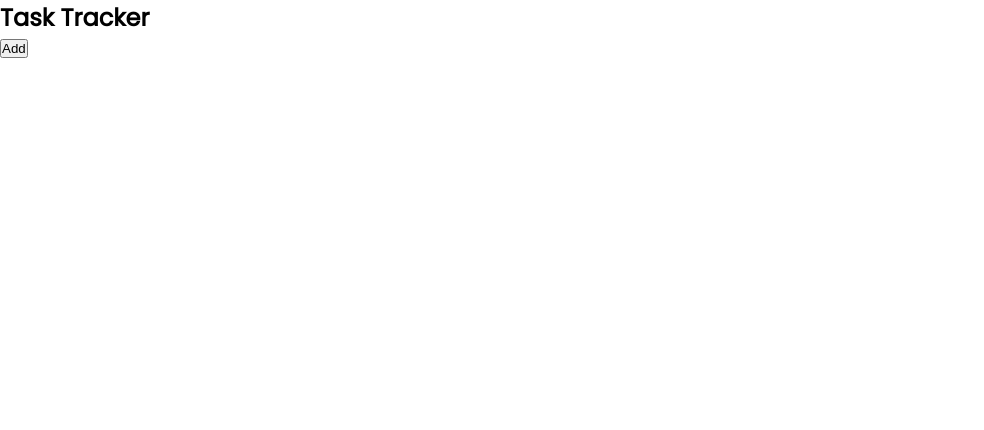
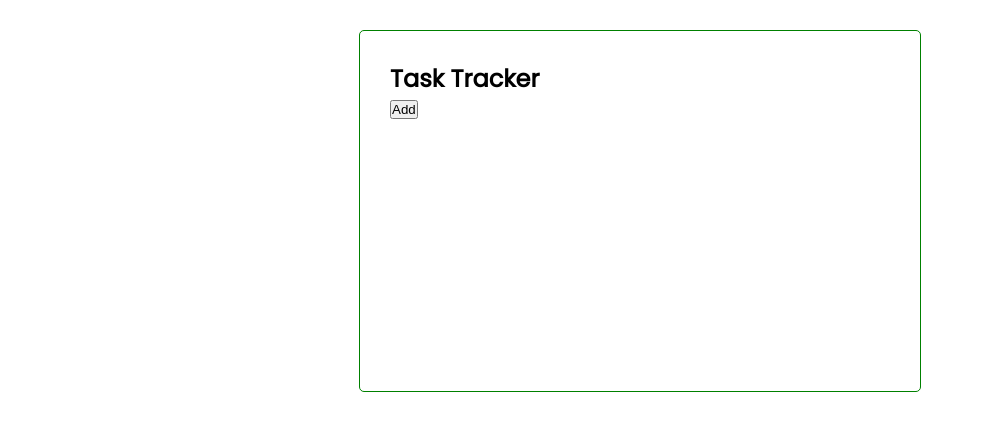
Before and after one commit to ChristopherChinia/Task-Tracker, a plain HTML site: page index.html in a window 1280 px wide. Shown: the whole page, without its empty margins (0-984 px from the left). Drawn offline with Linux system fonts and the light colour scheme.

Commit message:
styling the section class 'container' in css file

```diff
--- a/Assets/css/styles.css
+++ b/Assets/css/styles.css
@@ -8,3 +8,13 @@
   body {
     font-family: 'Poppins', sans-serif;
   }
+
+  .container {
+    max-width: 500px;
+    margin: 30px auto;
+    overflow: auto;
+    min-height: 300px;
+    border:1px solid green;
+    padding: 30px;
+    border-radius: 5px;
+  }
```
